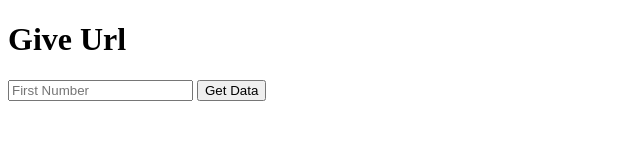
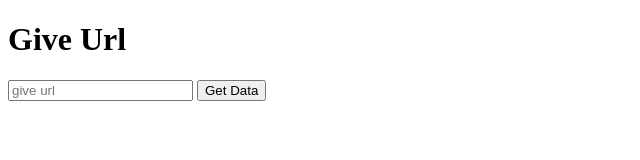
Before and after one commit to shrutik27/imagesaver, a website: page index.html in a window 1280 px wide. Shown: the full height of the page, 0-640 px from the left. Drawn offline with Linux system fonts and the light colour scheme.

Commit message:
Update index.html

```diff
--- a/index.html
+++ b/index.html
@@ -10,7 +10,7 @@
     <h1>Give Url</h1>
     <form action="/" method="post">
         <input type="text" name="num1"
-            placeholder="First Number">
+            placeholder="give url">
 
         <button type="submit" name="submit">
          Get Data
```
